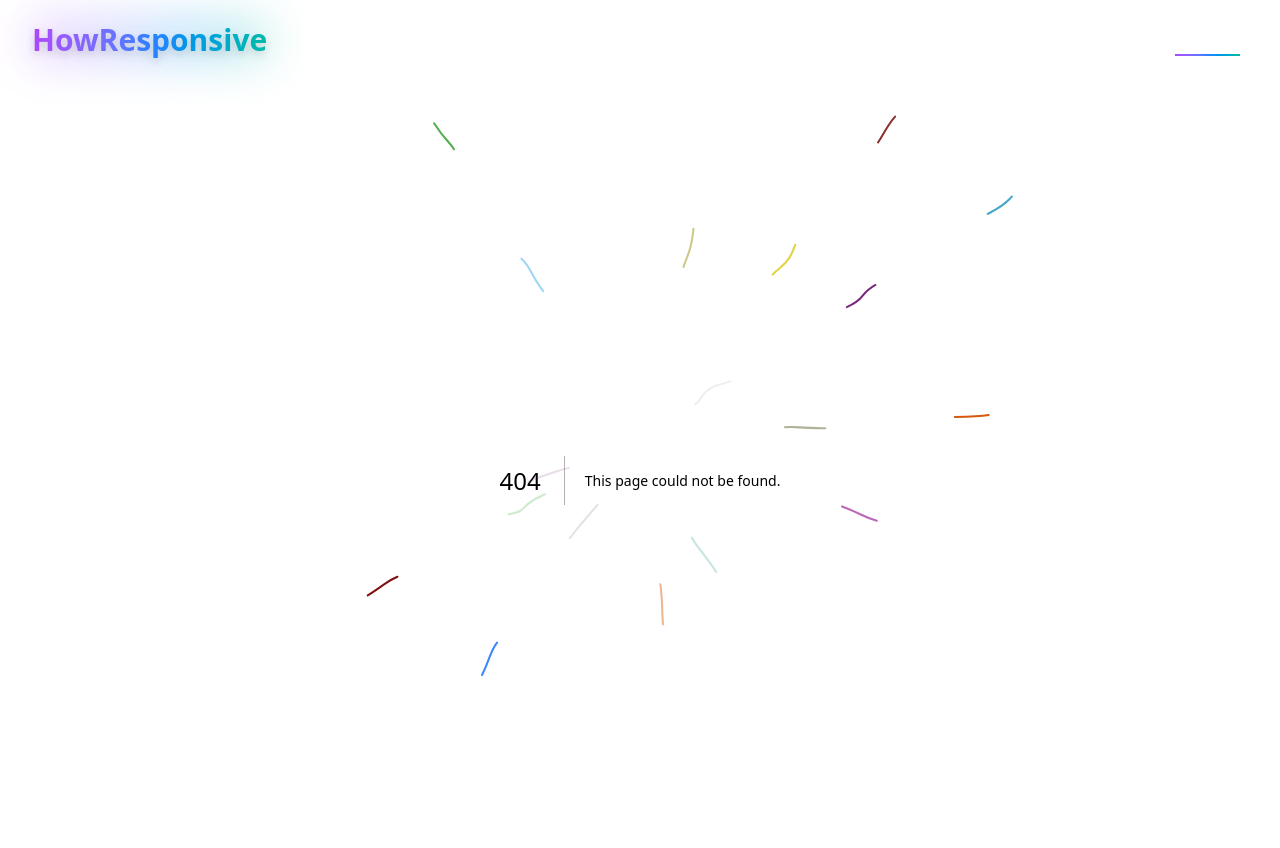
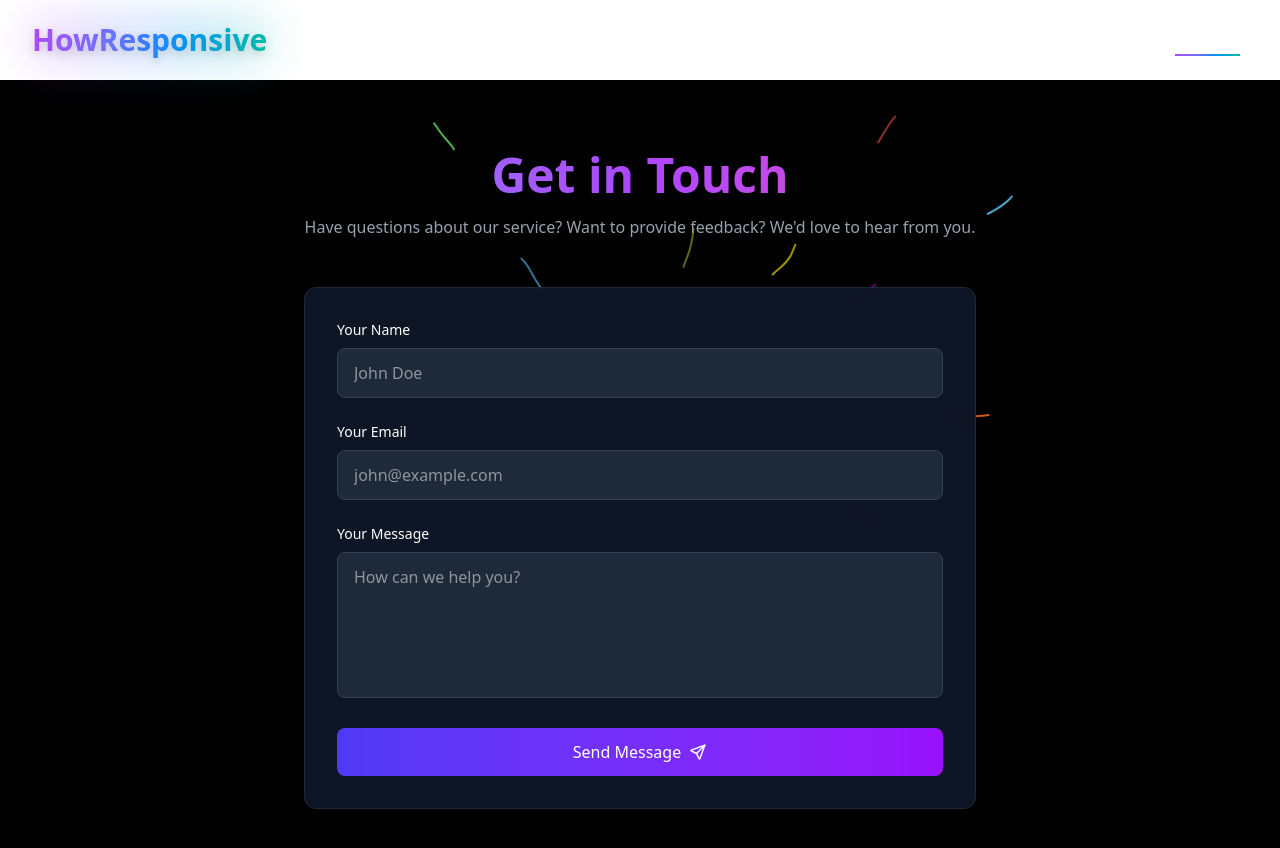
Before and after one commit to Ashutosh9110/howresponsive, a Next.js app in the folder frontend/: page /contact in a window 1280 px wide. Before the commit this address had no page. Shown: the top 848 px of the page. Built offline with nearby package versions, Linux system fonts and the light colour scheme.

Commit message:
Added contact form

```diff
--- a/frontend/next.config.ts
+++ b/frontend/next.config.ts
@@ -10,9 +10,9 @@ const nextConfig = {
     ignoreDuringBuilds: true,
   },
   devIndicators: {
-    buildActivity: true,
+    buildActivity: false,
     buildActivityPosition: "bottom-right",
   },
-}
+};
 
-module.exports = nextConfig
+export default nextConfig;
--- /dev/null
+++ b/frontend/src/app/(auth)/contact/page.tsx
@@ -0,0 +1,5 @@
+import Contact from "@/app/components/Contact";
+
+export default function ContactPage() {
+  return <Contact />;
+}
--- /dev/null
+++ b/frontend/src/app/components/Contact.tsx
@@ -0,0 +1,225 @@
+"use client";
+
+import React, { useState } from "react";
+import { motion, AnimatePresence } from "motion/react";
+import { cn } from "@/lib/utils";
+import { IconSend } from "@tabler/icons-react";
+
+export const Contact = () => {
+  const [formState, setFormState] = useState({
+    name: "",
+    email: "",
+    message: "",
+  });
+
+  const [isSubmitting, setIsSubmitting] = useState(false);
+  const [isSubmitted, setIsSubmitted] = useState(false);
+
+  const handleChange = (e: React.ChangeEvent<HTMLInputElement | HTMLTextAreaElement>) => {
+    setFormState({
+      ...formState,
+      [e.target.id]: e.target.value,
+    });
+  };
+
+  const handleSubmit = async (e: React.FormEvent) => {
+    e.preventDefault();
+    setIsSubmitting(true);
+
+    const formData = new FormData();
+    formData.append("name", formState.name);
+    formData.append("email", formState.email);
+    formData.append("message", formState.message);
+    formData.append("access_key", process.env.NEXT_PUBLIC_API_KEY || "");
+
+    try {
+      const response = await fetch("https://api.web3forms.com/submit", {
+        method: "POST",
+        body: formData,
+      });
+      const data = await response.json();
+      if (data.success) {
+        setIsSubmitted(true);
+      } else {
+        console.error("Error submitting form:", data);
+      }
+    } catch (error) {
+      console.error("Error submitting form:", error);
+    } finally {
+      setIsSubmitting(false);
+      setTimeout(() => {
+        setIsSubmitted(false);
+        setFormState({
+          name: "",
+          email: "",
+          message: "",
+        });
+      }, 3000);
+    }
+  };
+
+  return (
+    <div className="min-h-screen w-full flex flex-col items-center justify-center bg-black text-white py-12 px-4">
+      <motion.div
+        initial={{ opacity: 0 }}
+        animate={{ opacity: 1 }}
+        transition={{ duration: 0.8 }}
+        className="max-w-4xl w-full text-center mb-12"
+      >
+        <h1 className="text-4xl md:text-5xl font-bold mb-4 bg-clip-text text-transparent bg-gradient-to-r from-indigo-400 via-purple-500 to-pink-500">
+          Get in Touch
+        </h1>
+        <p className="text-gray-400 max-w-2xl mx-auto">
+          Have questions about our service? Want to provide feedback?
+          We&apos;d love to hear from you.
+        </p>
+      </motion.div>
+
+      <div className="w-full max-w-2xl relative">
+        <motion.div
+          className="absolute -z-10 inset-0 bg-gradient-to-r from-indigo-500/20 via-purple-500/20 to-pink-500/20 rounded-xl blur-xl"
+          animate={{
+            scale: [1, 1.02, 1],
+            opacity: [0.5, 0.8, 0.5],
+          }}
+          transition={{
+            duration: 5,
+            repeat: Infinity,
+            repeatType: "reverse",
+          }}
+        />
+
+        <motion.div
+          className="bg-gray-900/90 backdrop-blur-sm border border-gray-800 rounded-xl p-8 shadow-xl"
+          initial={{ y: 50, opacity: 0 }}
+          animate={{ y: 0, opacity: 1 }}
+          transition={{ duration: 0.5, delay: 0.3 }}
+        >
+          <AnimatePresence mode="wait">
+            {!isSubmitted ? (
+              <motion.form
+                key="form"
+                onSubmit={handleSubmit}
+                initial={{ opacity: 0 }}
+                animate={{ opacity: 1 }}
+                exit={{ opacity: 0 }}
+                className="space-y-6"
+              >
+                <motion.div
+                  initial={{ x: -20, opacity: 0 }}
+                  animate={{ x: 0, opacity: 1 }}
+                  transition={{ delay: 0.4 }}
+                >
+                  <label htmlFor="name" className="block mb-2 text-sm font-medium text-left">
+                    Your Name
+                  </label>
+                  <input
+                    id="name"
+                    type="text"
+                    value={formState.name}
+                    onChange={handleChange}
+                    required
+                    className="w-full px-4 py-3 rounded-lg bg-gray-800 border border-gray-700 text-white
+                    focus:outline-none focus:ring-2 focus:ring-indigo-500 transition duration-200"
+                    placeholder="John Doe"
+                  />
+                </motion.div>
+
+                <motion.div
+                  initial={{ x: -20, opacity: 0 }}
+                  animate={{ x: 0, opacity: 1 }}
+                  transition={{ delay: 0.5 }}
+                >
+                  <label htmlFor="email" className="block mb-2 text-sm font-medium text-left">
+                    Your Email
+                  </label>
+                  <input
+                    id="email"
+                    type="email"
+                    value={formState.email}
+                    onChange={handleChange}
+                    required
+                    className="w-full px-4 py-3 rounded-lg bg-gray-800 border border-gray-700 text-white
+                    focus:outline-none focus:ring-2 focus:ring-indigo-500 transition duration-200"
+                    placeholder="john@example.com"
+                  />
+                </motion.div>
+
+                <motion.div
+                  initial={{ x: -20, opacity: 0 }}
+                  animate={{ x: 0, opacity: 1 }}
+                  transition={{ delay: 0.6 }}
+                >
+                  <label htmlFor="message" className="block mb-2 text-sm font-medium text-left">
+                    Your Message
+                  </label>
+                  <textarea
+                    id="message"
+                    value={formState.message}
+                    onChange={handleChange}
+                    required
+                    rows={5}
+                    className="w-full px-4 py-3 rounded-lg bg-gray-800 border border-gray-700 text-white
+                    focus:outline-none focus:ring-2 focus:ring-indigo-500 transition duration-200 resize-none"
+                    placeholder="How can we help you?"
+                  />
+                </motion.div>
+
+                <motion.button
+                  type="submit"
+                  disabled={isSubmitting}
+                  className={cn(
+                    "w-full px-6 py-3 text-white rounded-lg flex items-center justify-center space-x-2 transition",
+                    isSubmitting
+                      ? "bg-gray-700 cursor-not-allowed"
+                      : "bg-gradient-to-r from-indigo-600 to-purple-600 hover:from-indigo-500 hover:to-purple-500"
+                  )}
+                  whileHover={{ scale: 1.02 }}
+                  whileTap={{ scale: 0.98 }}
+                >
+                  {isSubmitting ? (
+                    <div className="w-5 h-5 border-2 border-white border-t-transparent rounded-full animate-spin" />
+                  ) : (
+                    <>
+                      <span>Send Message</span>
+                      <IconSend size={18} />
+                    </>
+                  )}
+                </motion.button>
+              </motion.form>
+            ) : (
+              <motion.div
+                key="success"
+                initial={{ scale: 0.8, opacity: 0 }}
+                animate={{ scale: 1, opacity: 1 }}
+                exit={{ scale: 0.8, opacity: 0 }}
+                className="py-12 text-center"
+              >
+                <motion.div
+                  className="w-16 h-16 mx-auto bg-green-500 rounded-full flex items-center justify-center mb-6"
+                  initial={{ scale: 0 }}
+                  animate={{ scale: 1 }}
+                  transition={{
+                    type: "spring",
+                    stiffness: 200,
+                    damping: 10
+                  }}
+                >
+                  <svg xmlns="http://www.w3.org/2000/svg" className="h-8 w-8 text-white" fill="none" viewBox="0 0 24 24" stroke="currentColor">
+                    <path strokeLinecap="round" strokeLinejoin="round" strokeWidth={2} d="M5 13l4 4L19 7" />
+                  </svg>
+                </motion.div>
+                <h3 className="text-xl font-semibold mb-2">Message Sent!</h3>
+                <p className="text-gray-400">
+                  Thank you for reaching out. We&apos;ll get back to you as soon as possible.
+                </p>
+              </motion.div>
+            )}
+          </AnimatePresence>
+        </motion.div>
+      </div>
+    </div>
+  );
+};
+
+export default Contact;
--- a/frontend/src/app/components/ui/Compare.tsx
+++ b/frontend/src/app/components/ui/Compare.tsx
@@ -214,7 +214,7 @@ export const Compare = ({
                 width={400}
                 height={400}
                 className={cn(
-                  "absolute inset-0 z-20 rounded-2xl shrink-0 w-full h-full select-none",
+                  "absolute inset-0   z-20 rounded-2xl shrink-0 w-full h-full select-none",
                   firstImageClassName
                 )}
                 draggable={false}
--- a/frontend/src/app/components/ui/CompareDemo.tsx
+++ b/frontend/src/app/components/ui/CompareDemo.tsx
@@ -3,18 +3,24 @@ import { Compare } from "../../components/ui/Compare";
 import moksha from "../../../../public/assets/moksha.png"
 import ashu from "../../../../public/assets/8.jpeg"
 
-
-
 export function CompareDemo() {
   return (
-    <div className="w-full h-screen flex items-center justify-center"> {/* New wrapper */}
+    <div className="w-full h-screen flex items-center justify-center">
       <div className="w-3/4 h-[60vh] px-1 md:px-8 flex items-center justify-center [perspective:800px] [transform-style:preserve-3d]">
         <div
           style={{
             transform: "rotateX(15deg) translateZ(80px)",
           }}
-          className="p-1 md:p-4 border rounded-3xl dark:bg-neutral-900 bg-neutral-100 border-neutral-200 dark:border-neutral-800 mx-auto w-3/4 h-1/2 md:h-3/4"
+          className="p-1 md:p-4 border rounded-3xl dark:bg-neutral-900 bg-neutral-100 border-neutral-200 dark:border-neutral-800 mx-auto w-3/4 h-1/2 md:h-3/4 relative"
         >
+          <a
+          href="https://work-with-ashutosh.netlify.app/"
+          className="absolute top-8 left-8 z-10 bg-black/70 text-white px-3 py-1 rounded-full text-base font-semibold shadow-lg cursor-pointer">
+            Moksha
+          </a>
+          <div className="absolute top-8 right-8 z-10 bg-black/70 text-white px-3 py-1 rounded-full text-base font-semibold shadow-lg cursor-pointer">
+            Ashutosh
+          </div>
           <Compare
             firstImage={ashu.src}
             secondImage={moksha.src}
@@ -23,6 +29,8 @@ export function CompareDemo() {
             className="w-full h-full rounded-[22px] md:rounded-lg"
             slideMode="hover"
             autoplay={true}
+            firstImageLabel="Moksha"
+            secondImageLabel="Ashutosh"
           />
         </div>
       </div>
```
Lines whose indentation alone changed are shown as unchanged.
